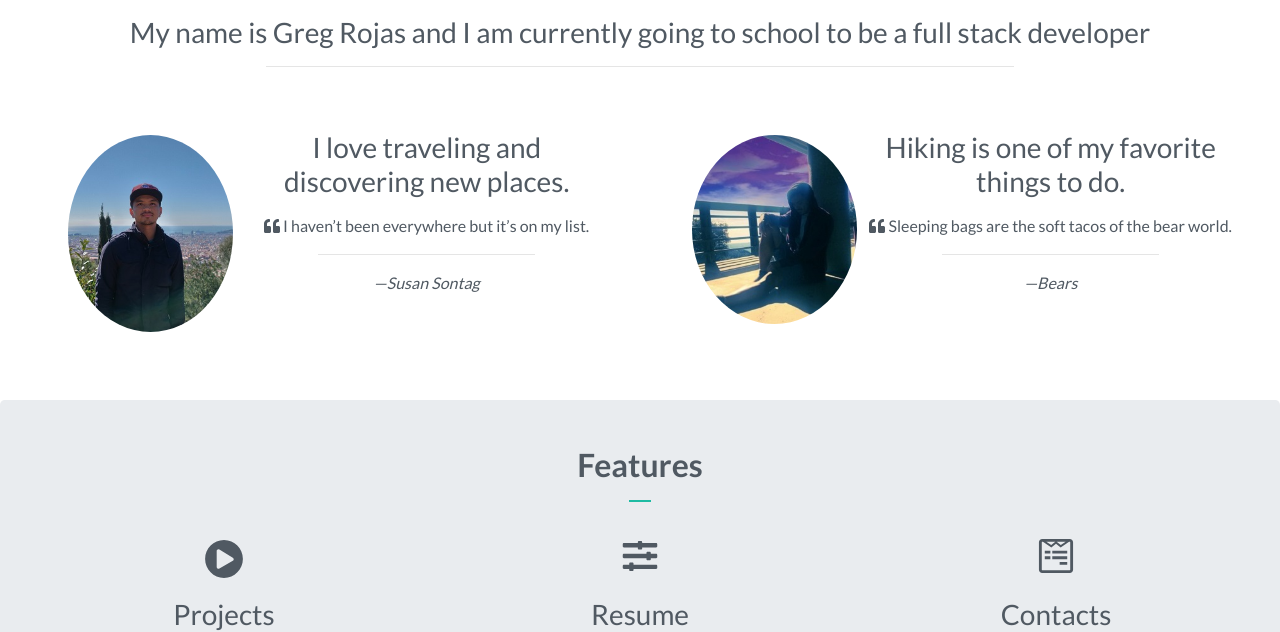
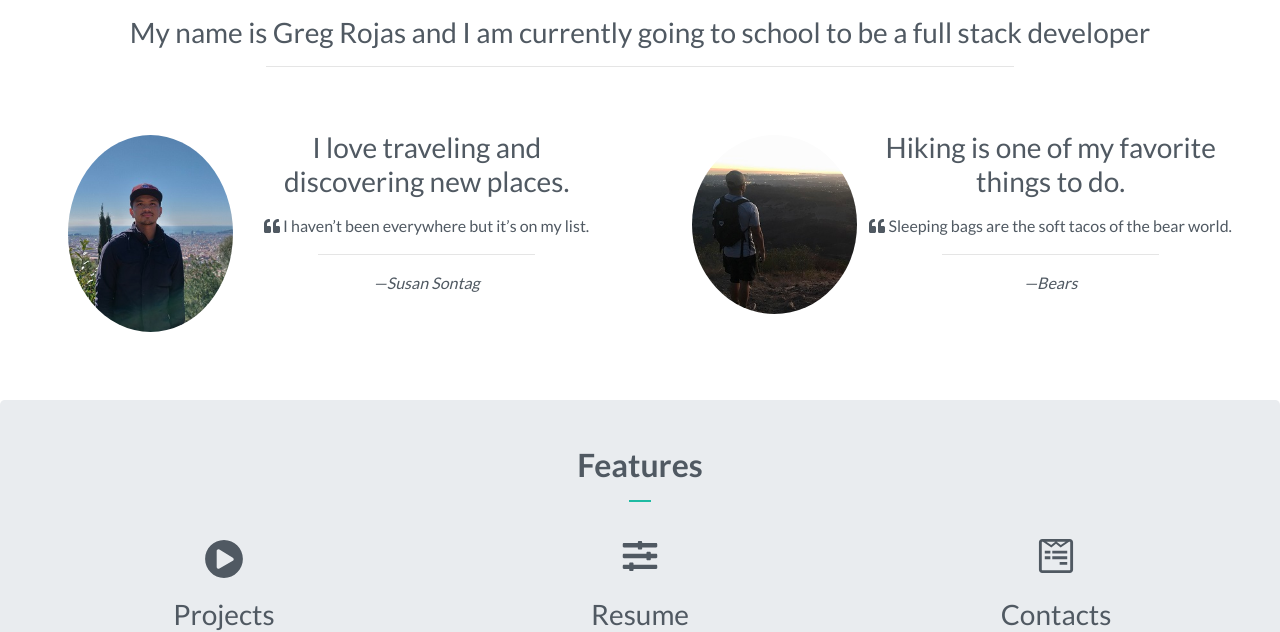
Before and after one commit to saynegrojas/Portfolio-update, a plain HTML site: page index.html in a window 1280 px wide. Shown: the part 1260-1892 px from the top of the page. Drawn offline with Linux system fonts and the light colour scheme.

Commit message:
image change

```diff
--- a/index.html
+++ b/index.html
@@ -125,7 +125,7 @@ front page at the top of the website landing class: inside fixed.css file home-w
                 <div class="row">
                     <!--4 columns for the image section-->
                     <div class="col-md-4">
-                        <img id="personal-image" src="assets/image/greg4.jpg" alt="hiking">
+                        <img id="personal-image" src="assets/image/greg3.JPEG" alt="hiking">
                     </div>
                     <!--8 columns for the paragraph next to image-->
                     <div class="col-md-8">
```
